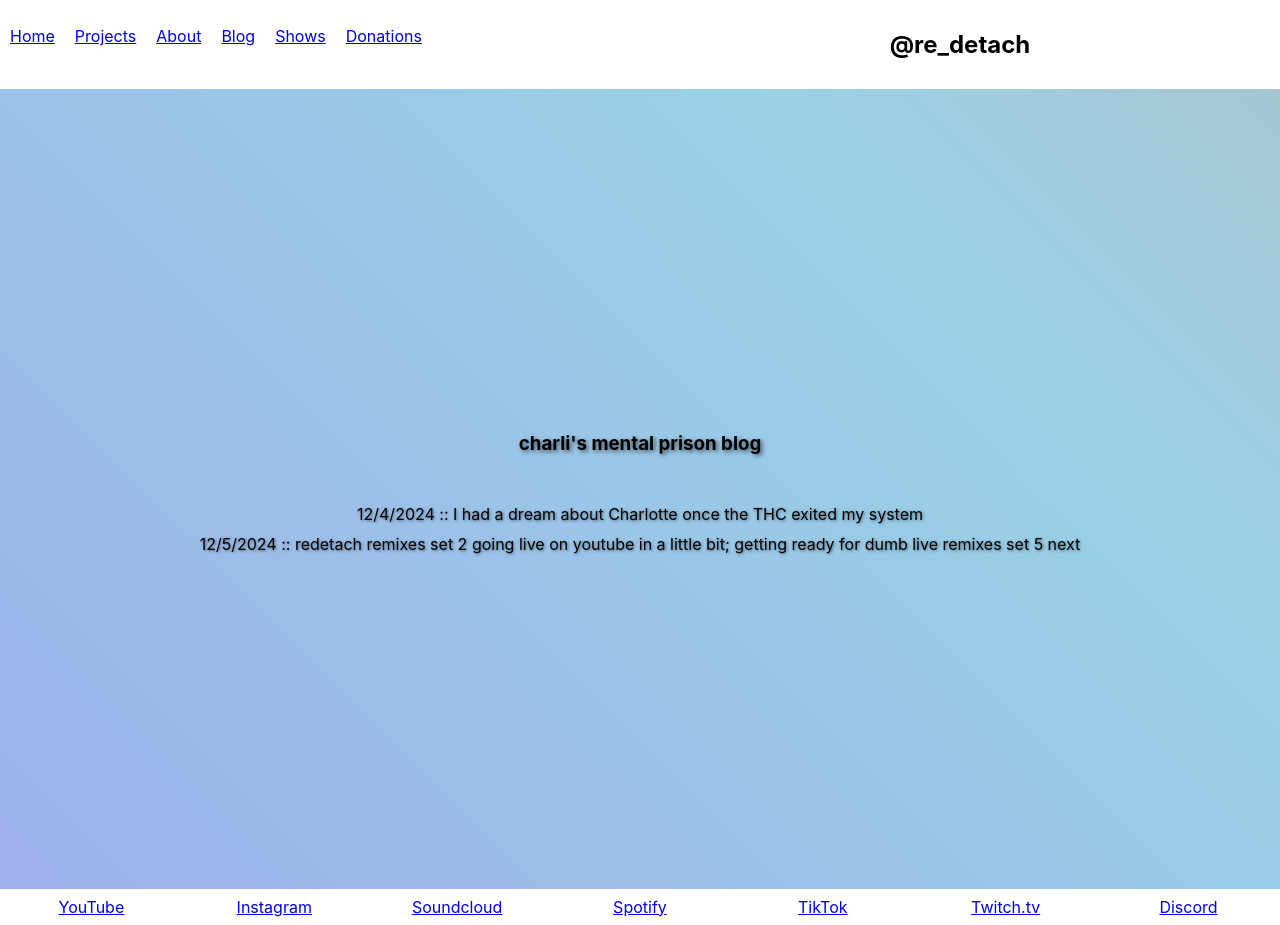
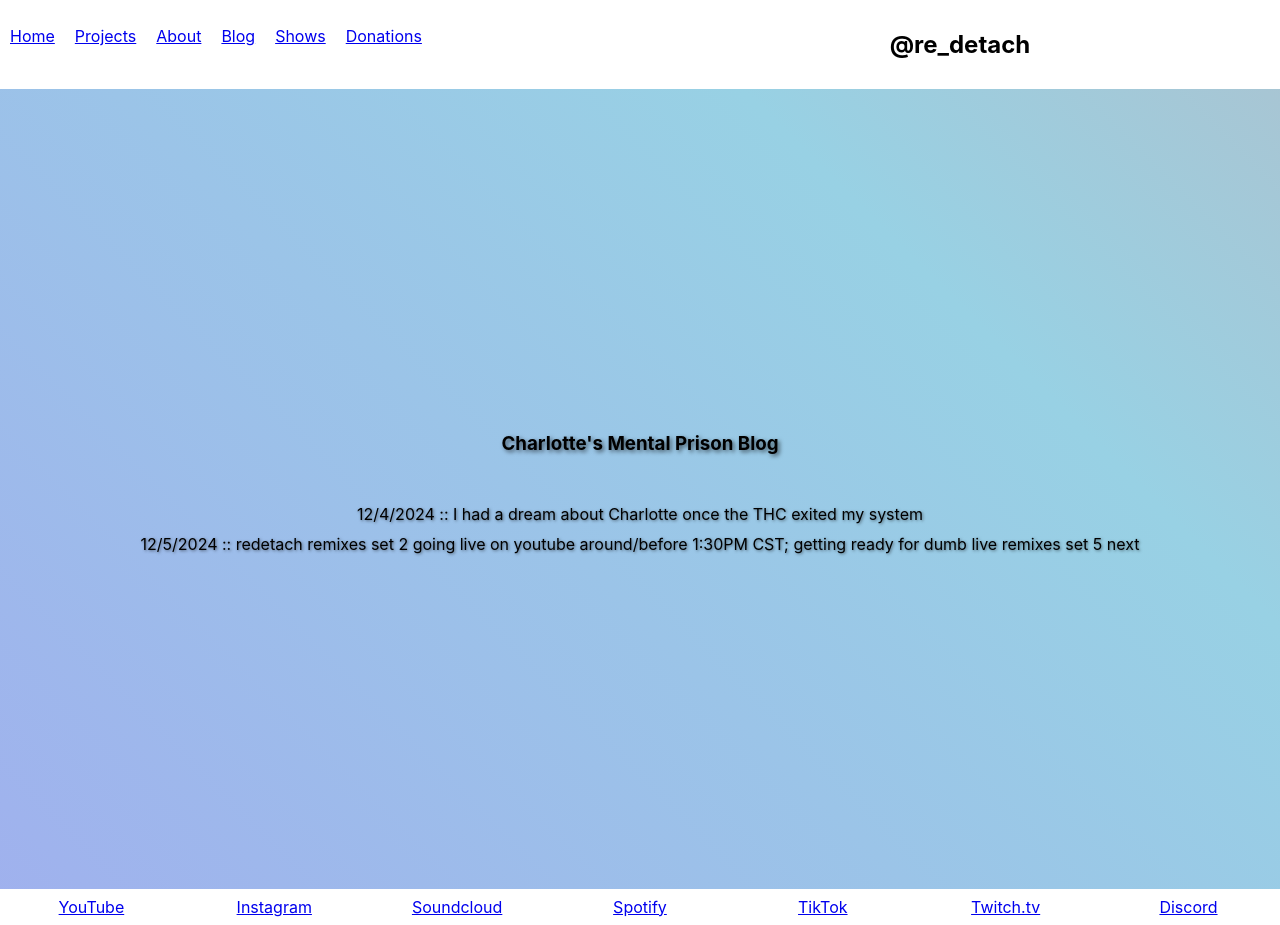
Before and after one commit to rolinmb/redetach-music, a React (Create React App) app: page /blog in a window 1280 px wide. Built offline with nearby package versions, Linux system fonts and the light colour scheme.

Commit message:
charli now Charlotte

```diff
--- a/src/components/Blog.js
+++ b/src/components/Blog.js
@@ -5,11 +5,11 @@ const Blog = () => {
   return (
     <div id='blog-wrap'>
       <div id='blog-header-wrap'>
-        <h3>charli's mental prison blog</h3>
+        <h3>Charlotte's Mental Prison Blog</h3>
       </div>
       <div id='blog-body-wrap'>
         <p>12/4/2024 :: I had a dream about Charlotte once the THC exited my system</p>
-        <p>12/5/2024 :: redetach remixes set 2 going live on youtube in a little bit; getting ready for dumb live remixes set 5 next</p>
+        <p>12/5/2024 :: redetach remixes set 2 going live on youtube around/before 1:30PM CST; getting ready for dumb live remixes set 5 next</p>
       </div>
     </div>
   );
```
